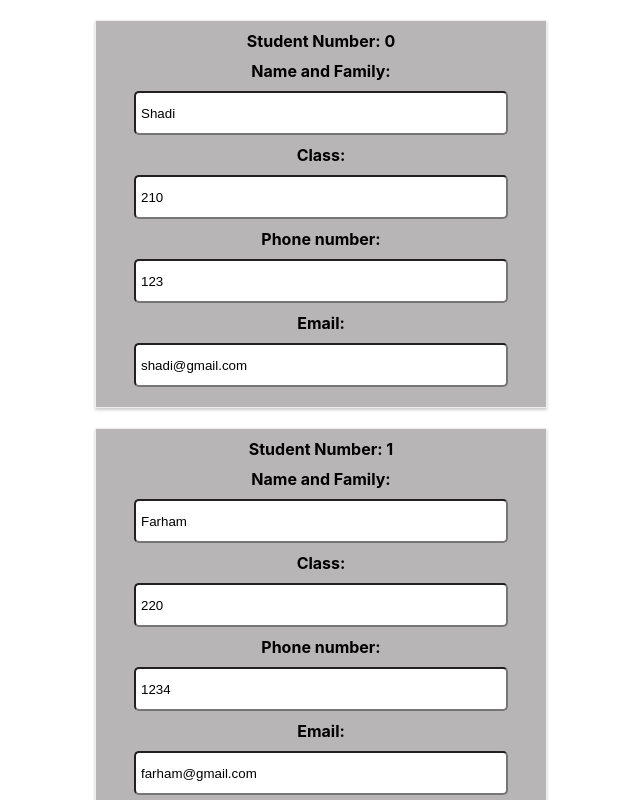
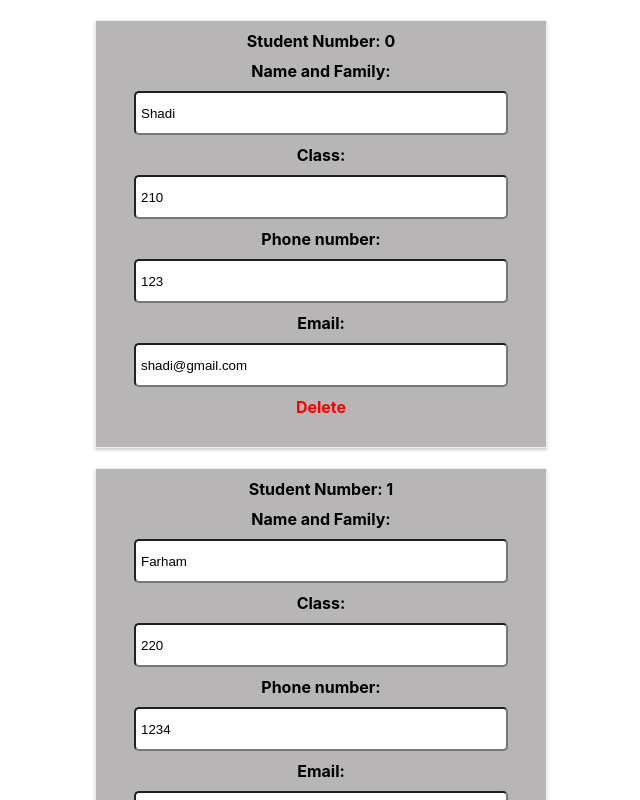
Before and after one commit to ShadiShayan92/ListOfStudents, a React (Create React App) app: page / in a window 1280 px wide. Shown: the top 800 px of the page, without its empty margins (319-959 px from the left). Built offline with nearby package versions, Linux system fonts and the light colour scheme.

Commit message:
Delete student

```diff
--- a/src/App.js
+++ b/src/App.js
@@ -80,6 +80,12 @@ function App() {
     setStudents(students);
   };
 
+  const deleteStudent = (index) => {
+    const students = [...studentsState];
+    students.splice(index, 1);
+    setStudents(students);
+  };
+
   return (
     <div className="App">
       <Students
@@ -88,6 +94,7 @@ function App() {
         classChanged={classChangeHandler}
         numberChanged={numberChangeHandler}
         emailChanged={emailChangeHandler}
+        deleted={deleteStudent}
       />
     </div>
   );
--- a/src/components/Students/Student/Student.js
+++ b/src/components/Students/Student/Student.js
@@ -33,6 +33,10 @@ const Student = (props) => {
         value={props.email}
         onChange={props.emailChanged}
       ></input>
+
+      <label style={{ color: "red" }} onClick={props.deleted}>
+        Delete
+      </label>
     </div>
   );
 };
--- a/src/components/Students/Students.js
+++ b/src/components/Students/Students.js
@@ -13,6 +13,7 @@ const Students = (props) => {
       classNumberChanged={(event) => props.classChanged(event, std.id)}
       phoneNumberChanged={(event) => props.numberChanged(event, std.id)}
       emailChanged={(event) => props.emailChanged(event, std.id)}
+      deleted={props.deleted}
     />
   ));
 };
```
